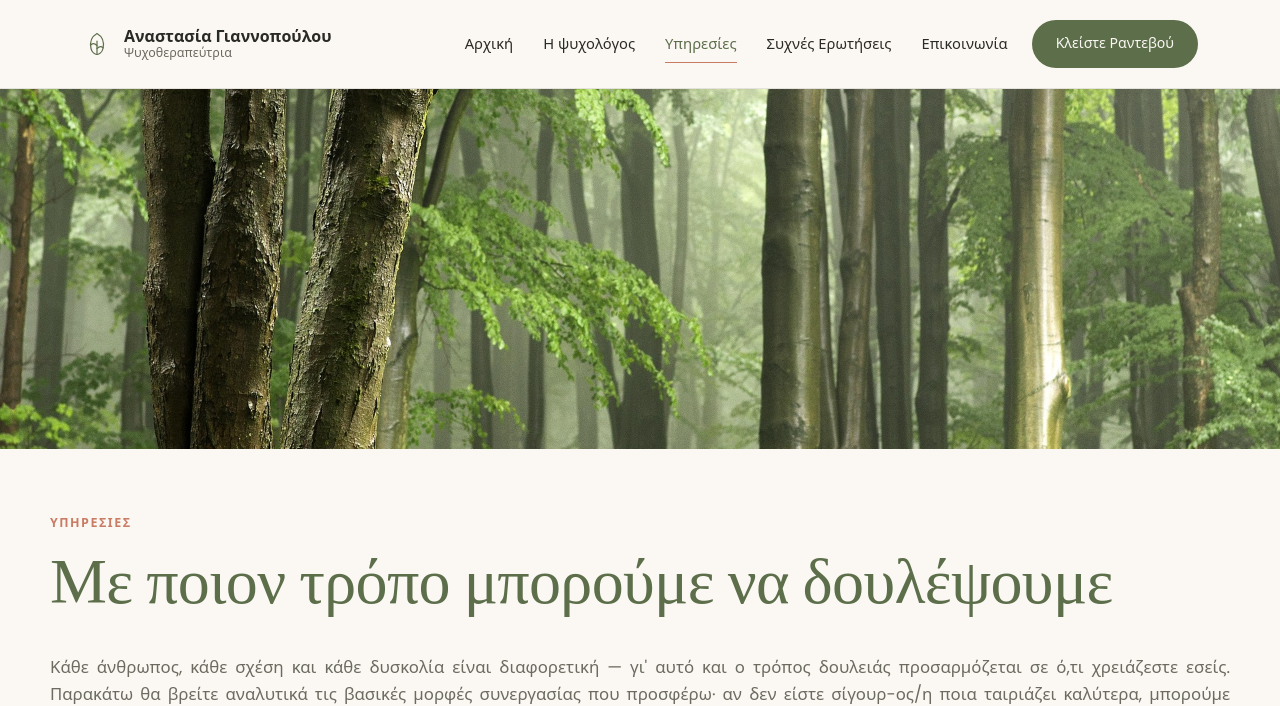
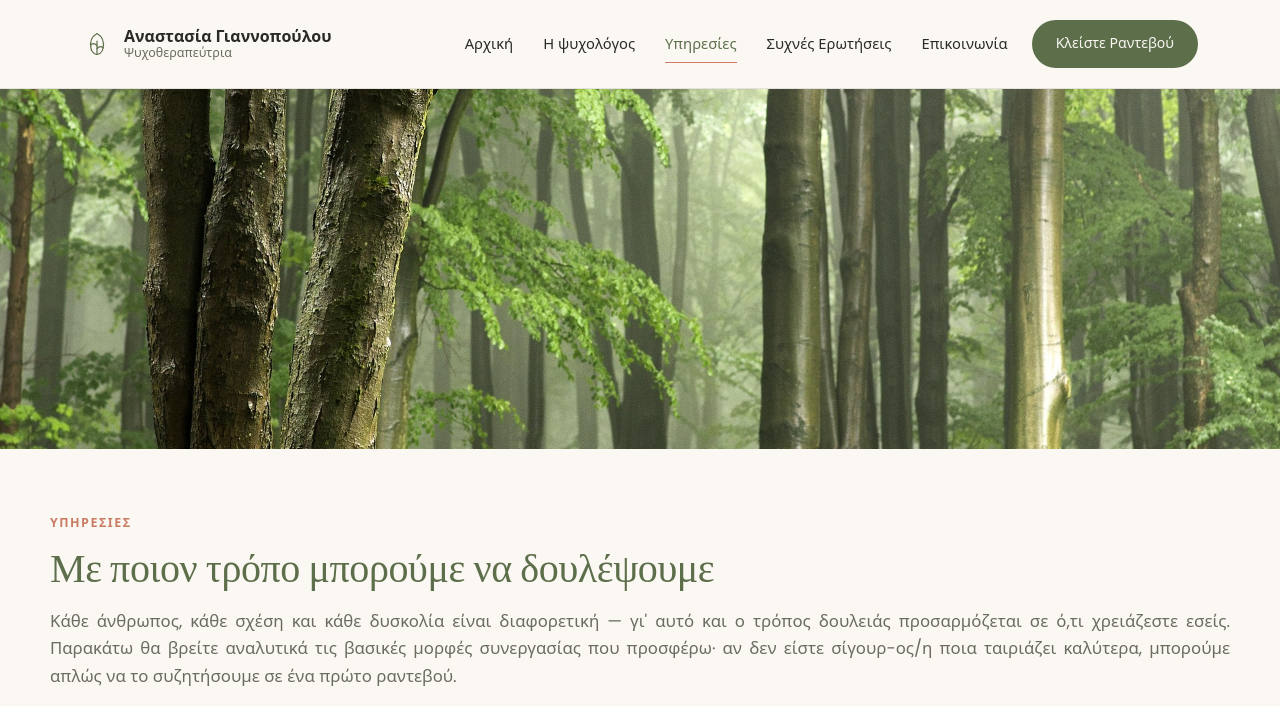
Before and after one commit to kyriakoskom/psychologist-site, a plain HTML site: page services.html in a window 1280 px wide. Shown: the top 706 px of the page. Drawn offline with Linux system fonts and the light colour scheme.

Commit message:
services minor fix

```diff
--- a/services.html
+++ b/services.html
@@ -30,7 +30,7 @@
   <section class="">
     <div class="wrap bio-content">
       <p class="eyebrow reveal">Υπηρεσίες</p>
-      <h1 class="reveal">Με ποιον τρόπο μπορούμε να δουλέψουμε</h1>
+      <h2 class="reveal">Με ποιον τρόπο μπορούμε να δουλέψουμε</h2>
       <p class="page-intro-lede reveal">Κάθε άνθρωπος, κάθε σχέση και κάθε δυσκολία είναι διαφορετική — γι' αυτό και ο τρόπος δουλειάς προσαρμόζεται σε ό,τι χρειάζεστε εσείς. Παρακάτω θα βρείτε αναλυτικά τις βασικές μορφές συνεργασίας που προσφέρω· αν δεν είστε σίγουρ-ος/η ποια ταιριάζει καλύτερα, μπορούμε απλώς να το συζητήσουμε σε ένα πρώτο ραντεβού.</p>
     </div>
   </section>
```
